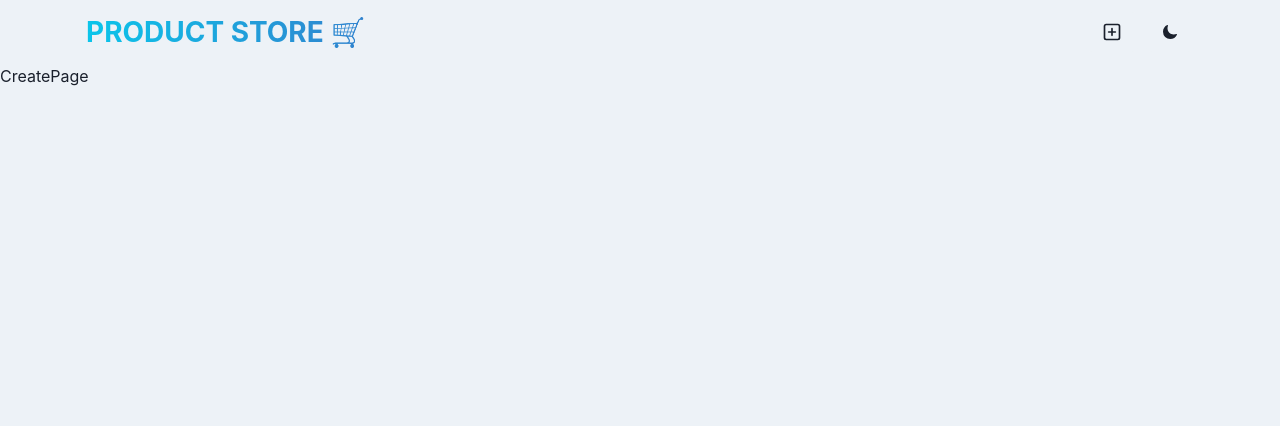
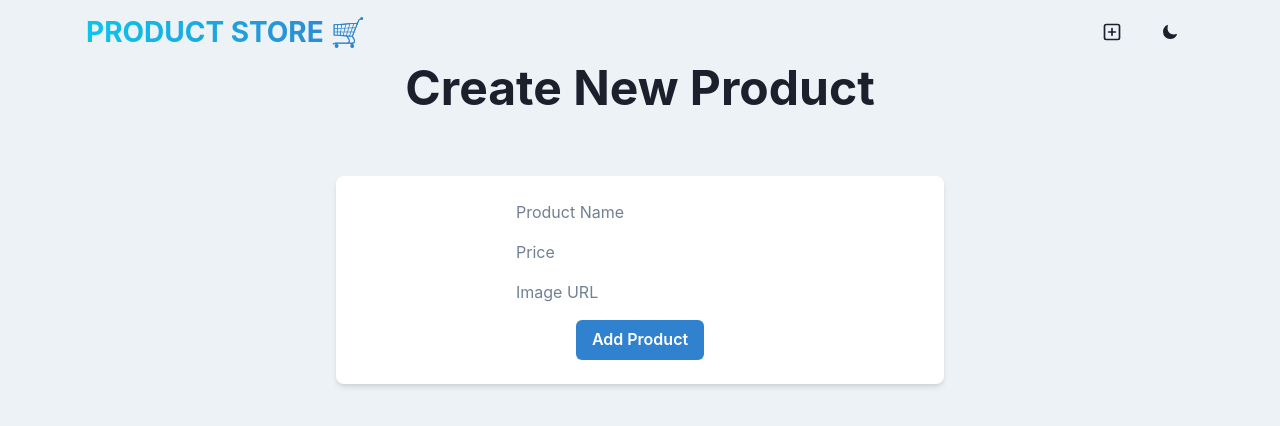
Before and after one commit to Kris1027/mern-crash-course, a React (Vite) app in the folder frontend/: page /create in a window 1280 px wide. Shown: the top 426 px of the page. Built offline with nearby package versions, Linux system fonts and the light colour scheme.

Commit message:
build layout of create page

```diff
--- a/frontend/src/pages/CreatePage.jsx
+++ b/frontend/src/pages/CreatePage.jsx
@@ -1,5 +1,66 @@
+import { useState } from 'react';
+import { Box, Button, Container, Heading, useColorModeValue, VStack } from '@chakra-ui/react';
+
 const CreatePage = () => {
-    return <div>CreatePage</div>;
+    const [newProduct, setNewProduct] = useState({
+        name: '',
+        price: '',
+        image: '',
+    });
+
+    const handleAddProduct = () => {
+        console.log(newProduct);
+    };
+
+    return (
+        <Container maxW={'container.sm'}>
+            <VStack spacing={8}>
+                <Heading as={'h1'} size={'2xl'} textAlign={'center'} mb={8}>
+                    Create New Product
+                </Heading>
+
+                <Box
+                    w={'full'}
+                    bg={useColorModeValue('white', 'gray.800')}
+                    p={6}
+                    rounded={'lg'}
+                    shadow={'md'}
+                >
+                    <VStack spacing={4}>
+                        <input
+                            placeholder='Product Name'
+                            name='name'
+                            type='text'
+                            value={newProduct.name}
+                            onChange={(e) => setNewProduct({ ...newProduct, name: e.target.value })}
+                        />
+                        <input
+                            placeholder='Price'
+                            name='price'
+                            type='number'
+                            value={newProduct.price}
+                            onChange={(e) =>
+                                setNewProduct({ ...newProduct, price: e.target.value })
+                            }
+                        />
+                        <input
+                            placeholder='Image URL'
+                            name='image'
+                            type='text'
+                            value={newProduct.image}
+                            onChange={(e) =>
+                                setNewProduct({ ...newProduct, image: e.target.value })
+                            }
+                        />
+
+                        <Button colorScheme='blue' onClick={handleAddProduct}>
+                            Add Product
+                        </Button>
+                    </VStack>
+                </Box>
+            </VStack>
+        </Container>
+    );
 };
 
 export default CreatePage;
```
